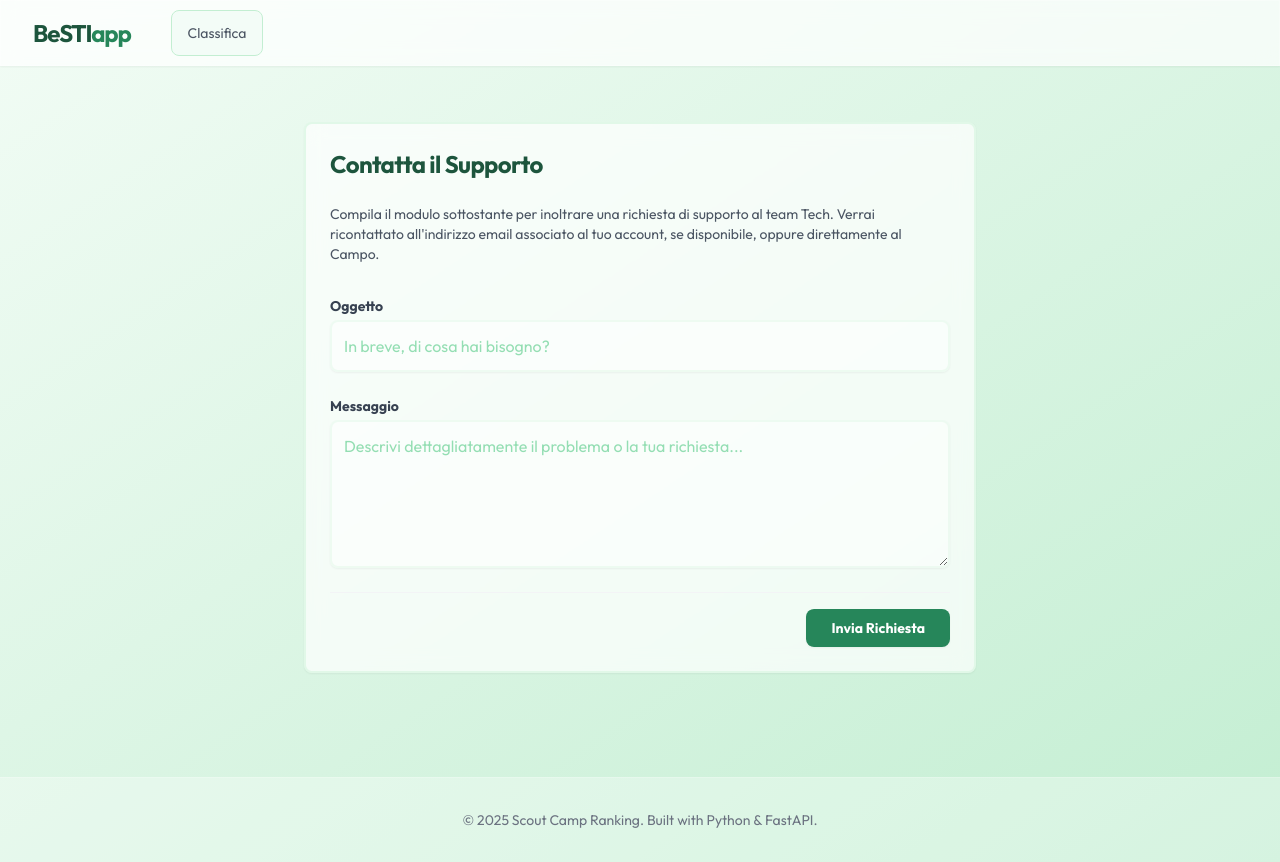
After one commit to aTobyWanKenobi/cc-prog-management, a FastAPI app: template app/templates/support.html in a window 1280 px wide. The commit adds this page. Run offline with FastAPI, Linux system fonts and the light colour scheme; the template is opened without the code that fills it, so the values that code supplies are empty; some libraries are stand-ins or nearby versions.

Commit message:
feat: implement contact form for user support (Closes #26)

```diff
--- a/app/templates/base.html
+++ b/app/templates/base.html
@@ -78,6 +78,10 @@
                             <a href="/prenotazioni"
                                 class="px-3 py-2 rounded-md text-sm font-medium text-gray-600 hover:text-scout-700 hover:bg-white/60 transition-colors">
                                 Calendario Terreni
+                            </a>
+                            <a href="/supporto"
+                                class="px-3 py-2 rounded-md text-sm font-medium text-gray-600 hover:text-scout-700 hover:bg-white/60 transition-colors">
+                                Supporto
                             </a>
                             {% endif %}
                         </div>
@@ -162,6 +166,8 @@
                     {% if user %}
                     <a href="/prenotazioni"
                         class="text-gray-600 hover:text-scout-700 text-sm font-medium py-2">Calendario</a>
+                    <a href="/supporto"
+                        class="text-gray-600 hover:text-scout-700 text-sm font-medium py-2">Supporto</a>
                     {% endif %}
                 </div>
                 {% if user and user.role in ['tech', 'admin'] %}
--- /dev/null
+++ b/app/templates/support.html
@@ -0,0 +1,54 @@
+{% extends "base.html" %}
+
+{% block content %}
+<div class="max-w-2xl mx-auto py-8">
+    <div class="glass sm:rounded-lg overflow-hidden border-2 shadow-sm border-scout-100">
+        <div class="p-6">
+            <h2 class="text-2xl font-black tracking-tight text-scout-800 mb-6">Contatta il Supporto</h2>
+
+            {% if success %}
+            <div class="bg-green-50 border-l-4 border-green-500 p-4 mb-6 relative" role="alert">
+                <p class="text-sm font-medium text-green-700">La tua richiesta di supporto è stata inviata con successo. Il team Tech ti risponderà il prima possibile.</p>
+                <div class="mt-4">
+                    <a href="/" class="text-sm text-green-700 hover:text-green-800 font-bold underline">Torna alla dashboard</a>
+                </div>
+            </div>
+            {% else %}
+
+            {% if error %}
+            <div class="bg-red-50 border-l-4 border-red-500 p-4 mb-6">
+                <p class="text-sm text-red-700">{{ error }}</p>
+            </div>
+            {% endif %}
+
+            <div class="prose text-gray-600 mb-8 max-w-none text-sm">
+                <p>Compila il modulo sottostante per inoltrare una richiesta di supporto al team Tech. Verrai ricontattato all'indirizzo email associato al tuo account, se disponibile, oppure direttamente al Campo.</p>
+            </div>
+
+            <form action="/supporto" method="post" class="space-y-6">
+                <div>
+                    <label for="subject" class="block text-sm font-bold text-gray-700 mb-1">Oggetto</label>
+                    <input type="text" name="subject" id="subject" required
+                        class="block w-full border-2 border-scout-100/50 bg-white/50 rounded-lg p-3 text-scout-900 shadow-sm focus:ring-2 focus:ring-scout-500 focus:border-scout-500 transition-all placeholder-scout-300"
+                        placeholder="In breve, di cosa hai bisogno?">
+                </div>
+
+                <div>
+                    <label for="message" class="block text-sm font-bold text-gray-700 mb-1">Messaggio</label>
+                    <textarea name="message" id="message" rows="5" required
+                        class="block w-full border-2 border-scout-100/50 bg-white/50 rounded-lg p-3 text-scout-900 shadow-sm focus:ring-2 focus:ring-scout-500 focus:border-scout-500 transition-all placeholder-scout-300"
+                        placeholder="Descrivi dettagliatamente il problema o la tua richiesta..."></textarea>
+                </div>
+
+                <div class="pt-4 border-t border-gray-100 flex justify-end">
+                    <button type="submit"
+                        class="inline-flex justify-center py-2 px-6 border border-transparent shadow-sm text-sm font-bold rounded-lg text-white bg-scout-600 hover:bg-scout-700 focus:outline-none focus:ring-2 focus:ring-offset-2 focus:ring-scout-500 transition-colors">
+                        Invia Richiesta
+                    </button>
+                </div>
+            </form>
+            {% endif %}
+        </div>
+    </div>
+</div>
+{% endblock %}
```
Also changed, not shown: app/email_service.py (+21 -0 lines), app/routers/public.py (+27 -0 lines).
